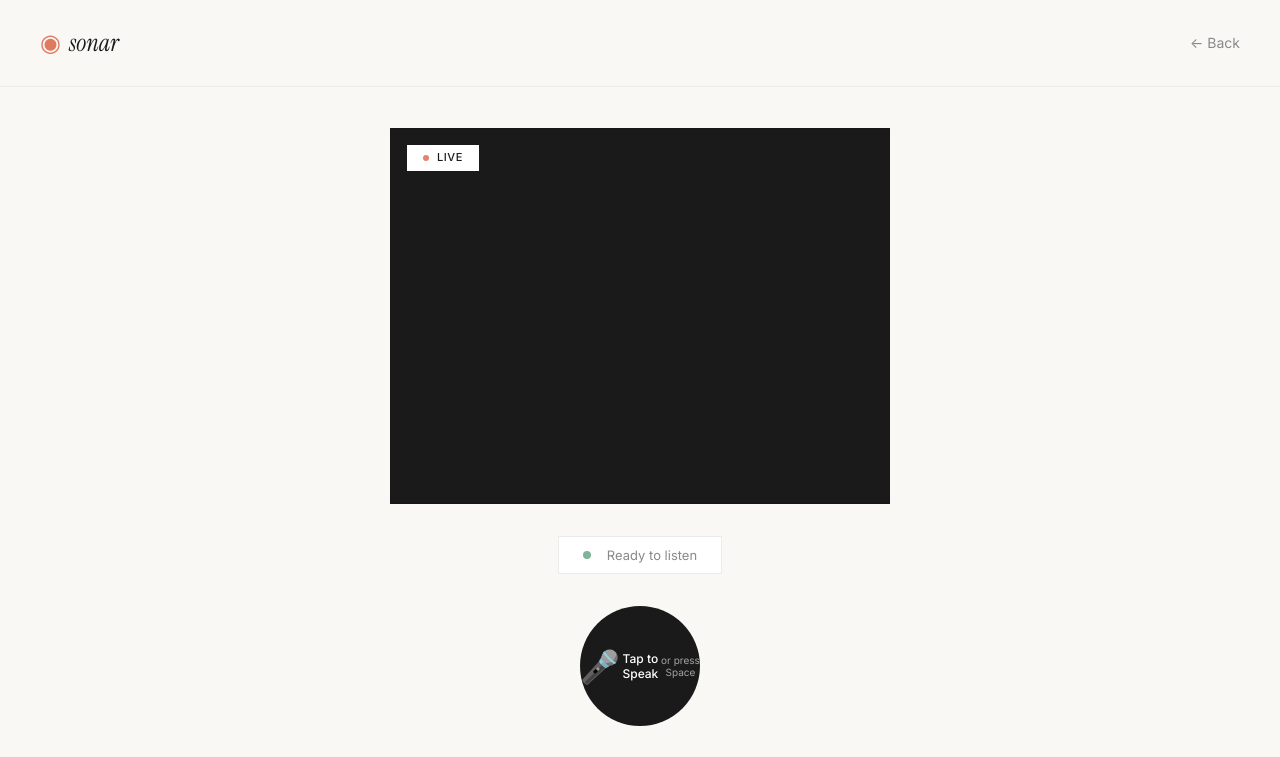
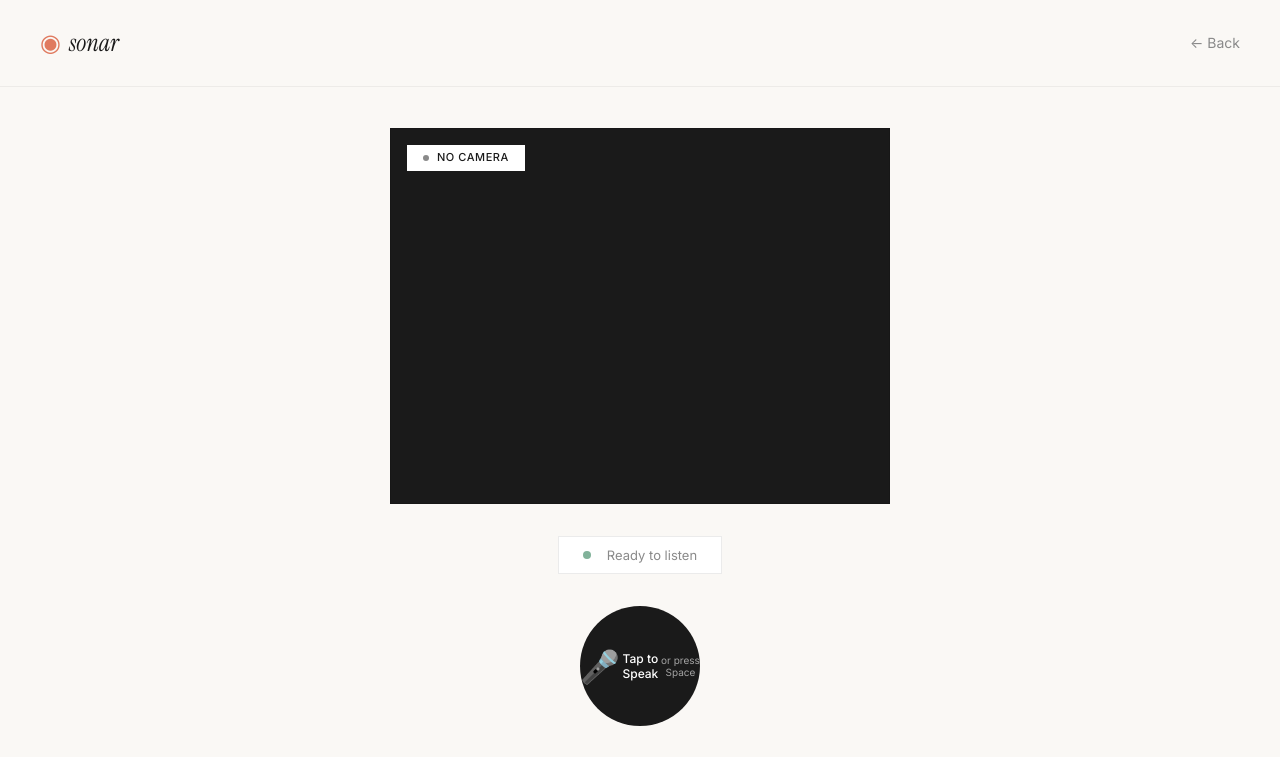
Before and after one commit to SaadSafeer4/sonarai, a React (Vite) app: page /demo in a window 1280 px wide. Shown: the top 757 px of the page. Built offline with nearby package versions, Linux system fonts and the light colour scheme; no server answers.

Commit message:
Better error messages for camera issues

```diff
--- a/src/pages/Demo.jsx
+++ b/src/pages/Demo.jsx
@@ -111,17 +111,23 @@ export default function Demo() {
       let response;
 
       if (needsCapture) {
+        if (!cameraReady) {
+          response = "Camera is not available. Please allow camera access and refresh the page.";
+        } else {
           await speak('Let me take a look.', true);
           setCurrentStatus('Capturing...');
 
           const image = captureImage();
-        if (!image) throw new Error('Camera not available');
-
+          if (!image) {
+            response = "Could not capture image. Make sure camera is working.";
+          } else {
             setCurrentStatus('Analyzing...');
             const scene = await analyzeScene(image);
 
             setCurrentStatus('Thinking...');
             response = await generateResponse(spokenText, scene);
+          }
+        }
       } else if (sceneMemory) {
         setCurrentStatus('Thinking...');
         response = await generateResponse(spokenText);
@@ -135,7 +141,10 @@ export default function Demo() {
       setCurrentStatus('Ready to listen');
     } catch (err) {
       console.error(err);
-      const msg = "Sorry, something went wrong. Please try again.";
+      let msg = "Sorry, something went wrong. Please try again.";
+      if (err.message?.includes('API error')) {
+        msg = "Could not connect to the AI. Check your internet connection.";
+      }
       await speak(msg, true);
       setLastResponse(msg);
       setCurrentStatus('Ready to listen');
@@ -249,8 +258,8 @@ export default function Demo() {
         >
           <video ref={videoRef} autoPlay playsInline muted className="demo__video" />
           <div className="demo__camera-label">
-            <span className="demo__camera-dot" />
-            LIVE
+            <span className={`demo__camera-dot ${!cameraReady ? 'demo__camera-dot--off' : ''}`} />
+            {cameraReady ? 'LIVE' : 'NO CAMERA'}
           </div>
         </motion.div>
 
--- a/src/styles.css
+++ b/src/styles.css
@@ -637,6 +637,11 @@ main {
   animation: pulse 2s ease infinite;
 }
 
+.demo__camera-dot--off {
+  background: var(--ink-muted);
+  animation: none;
+}
+
 @keyframes pulse {
   0%, 100% { opacity: 1; }
   50% { opacity: 0.4; }
```
Lines whose indentation alone changed are shown as unchanged.
